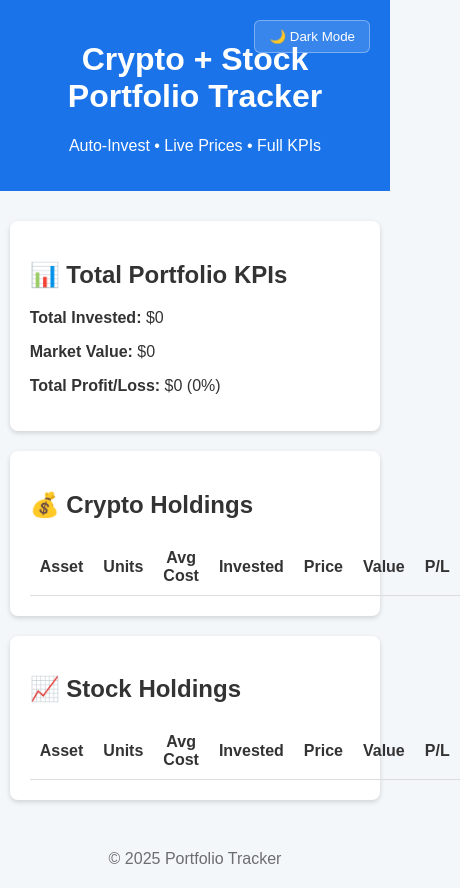
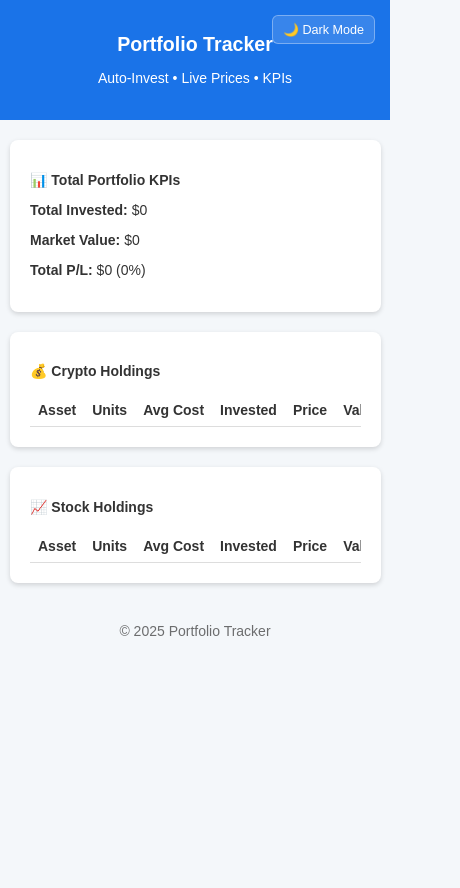
Before and after one commit to saimull/portfolio, a plain HTML site: page index.html in a window 390 px wide. Both pictures are taken after a click on the button "☀️ Light Mode". Shown: the whole page, 460 px wide, since content can reach past the window. After the commit the page ends 844 px from the top, so only its background shows below. Drawn offline with nearby package versions, Linux system fonts and the light colour scheme; no server answers.

Commit message:
Update index.html

```diff
--- a/index.html
+++ b/index.html
@@ -55,7 +55,8 @@
 .container {
     width: 95%;
     max-width: 1100px;
-        margin: 30px auto;
+    margin: 20px auto;
+    padding: 0 10px;
 }
 
 .card {
@@ -73,13 +74,18 @@
     border-collapse: collapse;
     margin-top: 15px;
     color: var(--text);
+    display: block;
+    overflow-x: auto;
 }
 
 th, td {
-        padding: 10px;
+    padding: 8px;
     border-bottom: 1px solid var(--border);
-        transition: border 0.3s;
+    white-space: nowrap;
 }
+
+h1 { font-size: 1.6em; }
+h2 { font-size: 1.2em; }
 
 .footer {
     text-align: center;
@@ -87,14 +93,21 @@
     color: var(--text);
     opacity: 0.7;
 }
+
+@media (max-width: 600px) {
+    body { font-size: 14px; }
+    h1 { font-size: 1.4em; }
+    h2 { font-size: 1em; }
+    #themeToggle { padding: 6px 10px; top: 15px; right: 15px; font-size: 0.9em; }
+}
 </style>
 </head>
 
 <body class="dark">
 
 <header>
-    <h1>Crypto + Stock Portfolio Tracker</h1>
-    <p>Auto-Invest • Live Prices • Full KPIs</p>
+    <h1>Portfolio Tracker</h1>
+    <p>Auto-Invest • Live Prices • KPIs</p>
     <button id="themeToggle">☀️ Light Mode</button>
 </header>
 
@@ -104,7 +117,7 @@
         <h2>📊 Total Portfolio KPIs</h2>
         <p><strong>Total Invested:</strong> $<span id="totalInvested">0</span></p>
         <p><strong>Market Value:</strong> $<span id="marketValue">0</span></p>
-        <p><strong>Total Profit/Loss:</strong> $<span id="totalPL">0</span> (<span id="totalPLPercent">0</span>%)</p>
+        <p><strong>Total P/L:</strong> $<span id="totalPL">0</span> (<span id="totalPLPercent">0</span>%)</p>
     </div>
 
     <div class="card">
@@ -142,12 +155,7 @@
 <div class="footer">© 2025 Portfolio Tracker</div>
 
 <script>
-// -------------------------------------------------------
 // CONFIG
-// -------------------------------------------------------
-
-const ALPHA_KEY = "TM5H6I43G6RCU0IB";
-
 const cryptoIDs = {
     BTC: "bitcoin",
     ETH: "ethereum",
@@ -158,68 +166,26 @@ const cryptoIDs = {
 };
 
 const stockSymbols = ["SPY", "QQQ", "VTI"];
-
 const cryptoMonthly = 100;
 const stockMonthly = 100;
 
-const cryptoAlloc = {
-    BTC: 0.70,
-    ETH: 0.20,
-    SOL: 0.025,
-    ADA: 0.025,
-    XRP: 0.025,
-    AVAX: 0.025
-};
+const cryptoAlloc = { BTC: 0.70, ETH: 0.20, SOL: 0.025, ADA: 0.025, XRP: 0.025, AVAX: 0.025 };
+const stockAlloc = { SPY: 0.333, QQQ: 0.333, VTI: 0.333 };
 
-const stockAlloc = {
-    SPY: 0.333,
-    QQQ: 0.333,
-    VTI: 0.333
-};
-
-// -------------------------------------------------------
 // STORAGE
-// -------------------------------------------------------
-
 let portfolio = JSON.parse(localStorage.getItem("portfolioData")) || {
-    crypto: {
-        BTC: { units: 0, invested: 0 },
-        ETH: { units: 0, invested: 0 },
-        SOL: { units: 0, invested: 0 },
-        ADA: { units: 0, invested: 0 },
-        XRP: { units: 0, invested: 0 },
-        AVAX: { units: 0, invested: 0 }
-    },
-    stocks: {
-        SPY: { units: 0, invested: 0 },
-        QQQ: { units: 0, invested: 0 },
-        VTI: { units: 0, invested: 0 }
-    },
+    crypto: { BTC: { units: 0, invested: 0 }, ETH: { units: 0, invested: 0 }, SOL: { units: 0, invested: 0 }, ADA: { units: 0, invested: 0 }, XRP: { units: 0, invested: 0 }, AVAX: { units: 0, invested: 0 } },
+    stocks: { SPY: { units: 0, invested: 0 }, QQQ: { units: 0, invested: 0 }, VTI: { units: 0, invested: 0 } },
     lastInvestmentDate: null
 };
 
-function savePortfolio() {
-    localStorage.setItem("portfolioData", JSON.stringify(portfolio));
-}
+function savePortfolio() { localStorage.setItem("portfolioData", JSON.stringify(portfolio)); }
 
-// -------------------------------------------------------
 // AUTO-INVEST
-// -------------------------------------------------------
-
 async function autoInvest() {
     let today = new Date();
     let todayStr = today.toISOString().split("T")[0];
-
-    // First ever visit → invest today
-    if (portfolio.lastInvestmentDate === null) {
-        await runInvestment();
-        portfolio.lastInvestmentDate = todayStr;
-        savePortfolio();
-        return;
-    }
-
-    // Monthly auto-buy on 1st
-    if (today.getDate() === 1 && portfolio.lastInvestmentDate !== todayStr) {
+    if (portfolio.lastInvestmentDate === null || (today.getDate() === 1 && portfolio.lastInvestmentDate !== todayStr)) {
         await runInvestment();
         portfolio.lastInvestmentDate = todayStr;
         savePortfolio();
@@ -230,62 +196,54 @@ async function runInvestment() {
     const cryptoPrices = await fetchCryptoPrices();
     const stockPrices = await fetchStockPrices();
 
-    // Crypto
     for (const sym of Object.keys(cryptoAlloc)) {
         const amount = cryptoMonthly * cryptoAlloc[sym];
         const price = cryptoPrices[sym];
         const units = amount / price;
-
         portfolio.crypto[sym].units += units;
         portfolio.crypto[sym].invested += amount;
     }
 
-    // Stocks
     for (const sym of Object.keys(stockAlloc)) {
         const amount = stockMonthly * stockAlloc[sym];
         const price = stockPrices[sym];
         const units = amount / price;
-
         portfolio.stocks[sym].units += units;
         portfolio.stocks[sym].invested += amount;
     }
-
     savePortfolio();
 }
 
-// -------------------------------------------------------
-// PRICE FETCHING
-// -------------------------------------------------------
-
+// PRICE FETCH
 async function fetchCryptoPrices() {
     const ids = Object.values(cryptoIDs).join(",");
-    const url = `https://api.coingecko.com/api/v3/simple/price?ids=${ids}&vs_currencies=usd`;
-
-    const res = await fetch(url);
+    const res = await fetch(`https://api.coingecko.com/api/v3/simple/price?ids=${ids}&vs_currencies=usd`);
     const data = await res.json();
-
     let prices = {};
-    for (const sym of Object.keys(cryptoIDs)) {
-        prices[sym] = data[cryptoIDs[sym]].usd;
-    }
+    for (const sym of Object.keys(cryptoIDs)) prices[sym] = data[cryptoIDs[sym]].usd;
     return prices;
 }
 
 async function fetchStockPrices() {
+    const symbols = ["SPY", "QQQ", "VTI"];
     let prices = {};
-    for (const sym of stockSymbols) {
-        const url = `https://www.alphavantage.co/query?function=GLOBAL_QUOTE&symbol=${sym}&apikey=${ALPHA_KEY}`;
-        const res = await fetch(url);
+
+    for (const sym of symbols) {
+        try {
+            const res = await fetch(`https://www.alphavantage.co/query?function=GLOBAL_QUOTE&symbol=${sym}&apikey=TM5H6I43G6RCU0IB`);
             const data = await res.json();
             prices[sym] = parseFloat(data["Global Quote"]["05. price"]);
+        } catch (err) {
+            console.error(`Error fetching ${sym}:`, err);
+            prices[sym] = 0;
         }
+    }
+
     return prices;
 }
 
-// -------------------------------------------------------
-// TABLE + KPI UPDATES
-// -------------------------------------------------------
 
+// UPDATE UI
 async function updateUI() {
     const cryptoPrices = await fetchCryptoPrices();
     const stockPrices = await fetchStockPrices();
@@ -298,24 +256,20 @@ async function updateUI() {
 function updateCryptoTable(prices) {
     const table = document.getElementById("cryptoTable");
     table.querySelectorAll("tr:not(:first-child)").forEach(e => e.remove());
-
     for (const sym of Object.keys(portfolio.crypto)) {
         const c = portfolio.crypto[sym];
         if (c.units === 0) continue;
-
         const value = c.units * prices[sym];
         const avg = c.invested / c.units;
         const pl = value - c.invested;
-
-        table.innerHTML += `
-            <tr>
+        table.innerHTML += `<tr>
             <td>${sym}</td>
             <td>${c.units.toFixed(6)}</td>
             <td>$${avg.toFixed(2)}</td>
             <td>$${c.invested.toFixed(2)}</td>
             <td>$${prices[sym].toFixed(2)}</td>
             <td>$${value.toFixed(2)}</td>
-                <td style="color:${pl >= 0 ? "lightgreen" : "red"}">$${pl.toFixed(2)}</td>
+            <td style="color:${pl>=0?"lightgreen":"red"}">$${pl.toFixed(2)}</td>
         </tr>`;
     }
 }
@@ -323,69 +277,49 @@ function updateCryptoTable(prices) {
 function updateStockTable(prices) {
     const table = document.getElementById("stockTable");
     table.querySelectorAll("tr:not(:first-child)").forEach(e => e.remove());
-
     for (const sym of stockSymbols) {
         const s = portfolio.stocks[sym];
         if (s.units === 0) continue;
-
         const value = s.units * prices[sym];
         const avg = s.invested / s.units;
         const pl = value - s.invested;
-
-        table.innerHTML += `
-            <tr>
+        table.innerHTML += `<tr>
             <td>${sym}</td>
             <td>${s.units.toFixed(6)}</td>
             <td>$${avg.toFixed(2)}</td>
             <td>$${s.invested.toFixed(2)}</td>
             <td>$${prices[sym].toFixed(2)}</td>
             <td>$${value.toFixed(2)}</td>
-                <td style="color:${pl >= 0 ? "lightgreen" : "red"}">$${pl.toFixed(2)}</td>
+            <td style="color:${pl>=0?"lightgreen":"red"}">$${pl.toFixed(2)}</td>
         </tr>`;
     }
 }
 
 function updatePortfolioKPIs(cryptoPrices, stockPrices) {
     let invested = 0, value = 0;
-
     for (const sym of Object.keys(portfolio.crypto)) {
         invested += portfolio.crypto[sym].invested;
         value += portfolio.crypto[sym].units * cryptoPrices[sym];
     }
-
     for (const sym of stockSymbols) {
         invested += portfolio.stocks[sym].invested;
         value += portfolio.stocks[sym].units * stockPrices[sym];
     }
-
     const pl = value - invested;
-
     document.getElementById("totalInvested").innerText = invested.toFixed(2);
     document.getElementById("marketValue").innerText = value.toFixed(2);
     document.getElementById("totalPL").innerText = pl.toFixed(2);
-    document.getElementById("totalPLPercent").innerText = ((pl / invested) * 100).toFixed(2);
+    document.getElementById("totalPLPercent").innerText = ((pl/invested)*100).toFixed(2);
 }
 
-// -------------------------------------------------------
-// DARK MODE TOGGLE
-// -------------------------------------------------------
-
+// DARK MODE
 const themeToggle = document.getElementById("themeToggle");
-
 themeToggle.addEventListener("click", () => {
     document.body.classList.toggle("light");
-
-    if (document.body.classList.contains("light")) {
-        themeToggle.textContent = "🌙 Dark Mode";
-    } else {
-        themeToggle.textContent = "☀️ Light Mode";
-    }
+    themeToggle.textContent = document.body.classList.contains("light") ? "🌙 Dark Mode" : "☀️ Light Mode";
 });
 
-// -------------------------------------------------------
-// APP INIT
-// -------------------------------------------------------
-
+// INIT
 (async function main() {
     await autoInvest();
     await updateUI();
```
Lines whose indentation alone changed are shown as unchanged.
